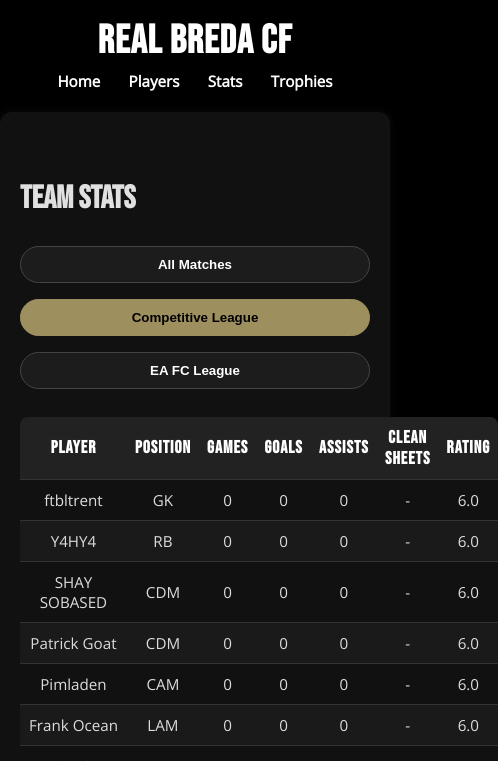
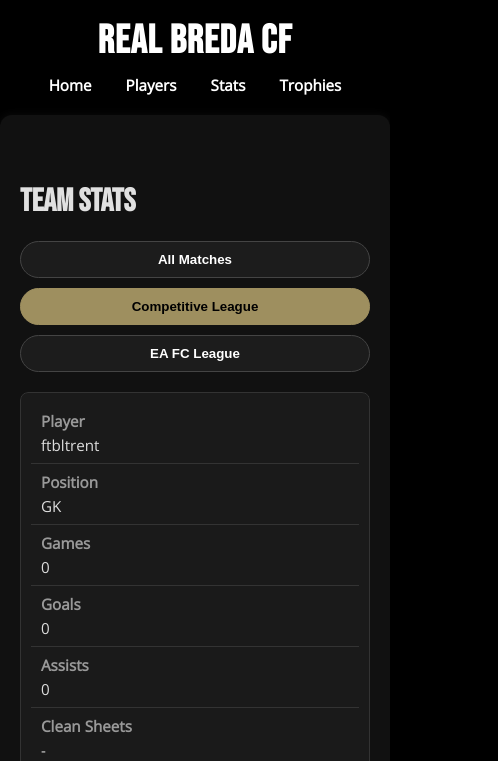
Before and after one commit to MrYoshl/Real-Breda-CF-Website, a plain HTML site: page stats.html in a window 390 px wide. Both pictures are taken after a click on the button "Competitive League". Shown: the part 83-844 px from the top of the page, 498 px wide, since content can reach past the window. Drawn offline with nearby package versions, Linux system fonts and the light colour scheme.

Commit message:
added mobile phone support

```diff
--- a/stats.html
+++ b/stats.html
@@ -4,6 +4,18 @@
   <meta charset="UTF-8" />
   <meta name="viewport" content="width=device-width, initial-scale=1.0"/>
   <title>Real Breda CF - Stats</title>
+  <meta name="description" content="Welcome to the official website for the FC 25 Pro Clubs team Real Breda based on the real life club NAC Breda!" />
+  <meta name="keywords" content="Real Breda CF, EA FC 25, Pro Clubs, football, soccer, lineup, players, history, results" />
+  <meta name="author" content="Real Breda CF" />
+  <meta property="og:title" content="Real Breda CF" />
+  <meta property="og:description" content="Welcome to the official website for the FC 25 Pro Clubs team Real Breda based on the real life club NAC Breda!" />
+  <meta property="og:type" content="website" />
+  <meta property="og:url" content="https://realbreda.xyz" />
+  <meta property="og:image" content="https://realbreda.xyz/250px-Logo_NAC_Breda.svg.png" />
+  <meta name="twitter:card" content="summary_large_image" />
+  <meta name="twitter:title" content="Real Breda CF" />
+  <meta name="twitter:description" content="Official website for the EA FC 25 Pro Clubs team Real Breda CF. Check lineup, players, history, and results." />
+  <meta name="twitter:image" content="https://realbreda.xyz/250px-Logo_NAC_Breda.svg.png" />
   <link href="https://fonts.googleapis.com/css2?family=Bebas+Neue&family=Open+Sans&display=swap" rel="stylesheet">
   <style>
     body {
@@ -61,6 +73,9 @@
 
     .filter-buttons {
       margin-bottom: 20px;
+      display: flex;
+      flex-wrap: wrap;
+      gap: 10px;
     }
 
     .filter-buttons button {
@@ -68,7 +83,6 @@
       color: #fff;
       border: 1px solid #444;
       padding: 10px 18px;
-    margin: 5px;
       cursor: pointer;
       border-radius: 30px;
       font-weight: bold;
@@ -124,13 +138,57 @@
     }
 
     @media (max-width: 768px) {
+      header div {
+        flex-direction: column;
+        align-items: center;
+        gap: 10px;
+      }
+
+      nav {
+        margin-top: 10px;
+        display: flex;
+        flex-wrap: wrap;
+        justify-content: center;
+        gap: 10px;
+      }
+
+      .filter-buttons {
+        flex-direction: column;
+        align-items: stretch;
+      }
+
       .filter-buttons button {
         width: 100%;
-      margin: 8px 0;
       }
 
-    th, td {
-      padding: 10px 8px;
+      table, thead, tbody, th, td, tr {
+        display: block;
+      }
+
+      thead {
+        display: none;
+      }
+
+      tr {
+        margin-bottom: 15px;
+        border: 1px solid #333;
+        border-radius: 8px;
+        padding: 10px;
+        background-color: #1a1a1a;
+      }
+
+      td {
+        text-align: left;
+        padding: 8px 10px;
+        position: relative;
+      }
+
+      td::before {
+        content: attr(data-label);
+        font-weight: bold;
+        display: block;
+        color: #999;
+        margin-bottom: 4px;
       }
     }
   </style>
@@ -146,7 +204,7 @@
         <a href="index.html">Home</a>
         <a href="players.html">Players</a>
         <a href="stats.html">Stats</a>
-        <a href="">Trophies</a>
+        <a href="#">Trophies</a>
       </nav>
     </div>
   </div>
@@ -173,20 +231,7 @@
         <th>Rating</th>
       </tr>
     </thead>
-    <tbody id="stats-body">
-      <tr data-player="JohnDoe" data-type="comp">
-        <td>JohnDoe</td><td>ST</td><td>20</td><td>15</td><td>6</td><td>-</td><td>7.9</td>
-      </tr>
-      <tr data-player="JohnDoe" data-type="normal">
-        <td>JohnDoe</td><td>ST</td><td>25</td><td>13</td><td>4</td><td>-</td><td>7.3</td>
-      </tr>
-      <tr data-player="DefBoss" data-type="comp">
-        <td>DefBoss</td><td>CB</td><td>18</td><td>1</td><td>0</td><td>10</td><td>8.1</td>
-      </tr>
-      <tr data-player="DefBoss" data-type="normal">
-        <td>DefBoss</td><td>CB</td><td>20</td><td>1</td><td>1</td><td>5</td><td>7.5</td>
-      </tr>
-    </tbody>
+    <tbody id="stats-body"></tbody>
   </table>
 </section>
 
@@ -242,13 +287,13 @@ function filterStats(type) {
       const avgRating = (p.ratingSum / p.appearances).toFixed(1);
       const row = document.createElement("tr");
       row.innerHTML = `
-        <td>${player}</td>
-        <td>${p.position}</td>
-        <td>${p.games}</td>
-        <td>${p.goals}</td>
-        <td>${p.assists}</td>
-        <td>${p.cleanSheets === 0 ? "-" : p.cleanSheets}</td>
-        <td>${avgRating}</td>
+        <td data-label="Player">${player}</td>
+        <td data-label="Position">${p.position}</td>
+        <td data-label="Games">${p.games}</td>
+        <td data-label="Goals">${p.goals}</td>
+        <td data-label="Assists">${p.assists}</td>
+        <td data-label="Clean Sheets">${p.cleanSheets === 0 ? "-" : p.cleanSheets}</td>
+        <td data-label="Rating">${avgRating}</td>
       `;
       tbody.appendChild(row);
     }
@@ -257,13 +302,13 @@ function filterStats(type) {
     allStats[type].forEach(entry => {
       const row = document.createElement("tr");
       row.innerHTML = `
-        <td>${entry.player}</td>
-        <td>${entry.position}</td>
-        <td>${entry.games}</td>
-        <td>${entry.goals}</td>
-        <td>${entry.assists}</td>
-        <td>${entry.cleanSheets}</td>
-        <td>${entry.rating.toFixed(1)}</td>
+        <td data-label="Player">${entry.player}</td>
+        <td data-label="Position">${entry.position}</td>
+        <td data-label="Games">${entry.games}</td>
+        <td data-label="Goals">${entry.goals}</td>
+        <td data-label="Assists">${entry.assists}</td>
+        <td data-label="Clean Sheets">${entry.cleanSheets}</td>
+        <td data-label="Rating">${entry.rating.toFixed(1)}</td>
       `;
       tbody.appendChild(row);
     });
@@ -273,10 +318,5 @@ function filterStats(type) {
 window.addEventListener('DOMContentLoaded', loadStats);
 </script>
 
-
-
-
-
-
 </body>
 </html>
```
Lines whose indentation alone changed are shown as unchanged.
